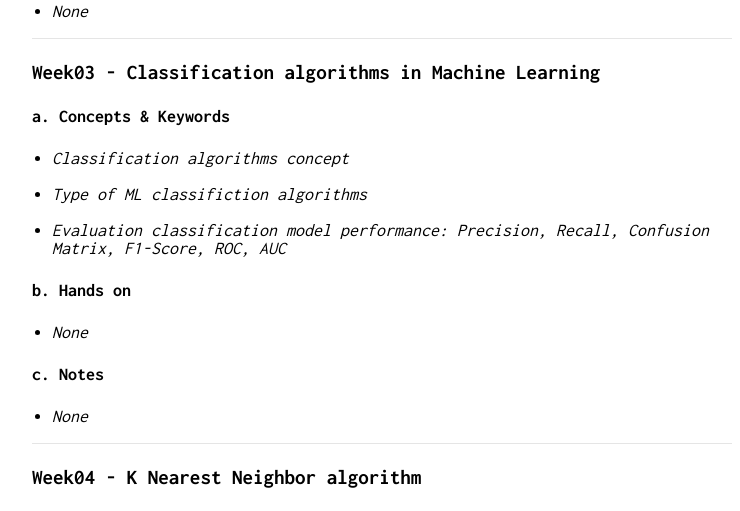
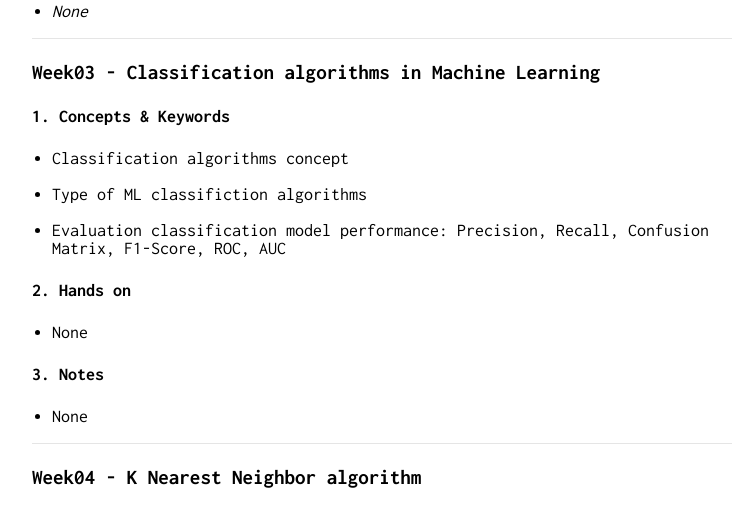
Before and after one commit to nguyenthaihoc02/About-Me, a Jekyll site: the page built from course1.md, in a window 1280 px wide and 900 px high, scrolled down 2463 px. Shown: the part 153-664 px from the top of the window, without its empty margins (258-998 px from the left). Built offline with Jekyll 4.4.1, drawn with Linux system fonts in a browser that asks for light colours.

Commit message:
update cs

```diff
--- a/course1.md
+++ b/course1.md
@@ -133,21 +133,21 @@ CSAIOOO includes discussions on AI-related topics, especially focusing on two ma
 ---
 ### Week03 - Classification algorithms in Machine Learning
 
-#### a. Concepts & Keywords
+#### 1. Concepts & Keywords
 
-* *Classification algorithms concept*
+* Classification algorithms concept
 
-* *Type of ML classifiction algorithms*
+* Type of ML classifiction algorithms
 
-* *Evaluation classification model performance: Precision, Recall, Confusion Matrix, F1-Score, ROC, AUC*
+* Evaluation classification model performance: Precision, Recall, Confusion Matrix, F1-Score, ROC, AUC
 
-#### b. Hands on
+#### 2. Hands on
 
-* *None*
+* None
 
-#### c. Notes
+#### 3. Notes
 
-* *None*
+* None
 
 ---
 ### Week04 - K Nearest Neighbor algorithm
```
Also changed, not shown: index.md (+4 -4 lines).
